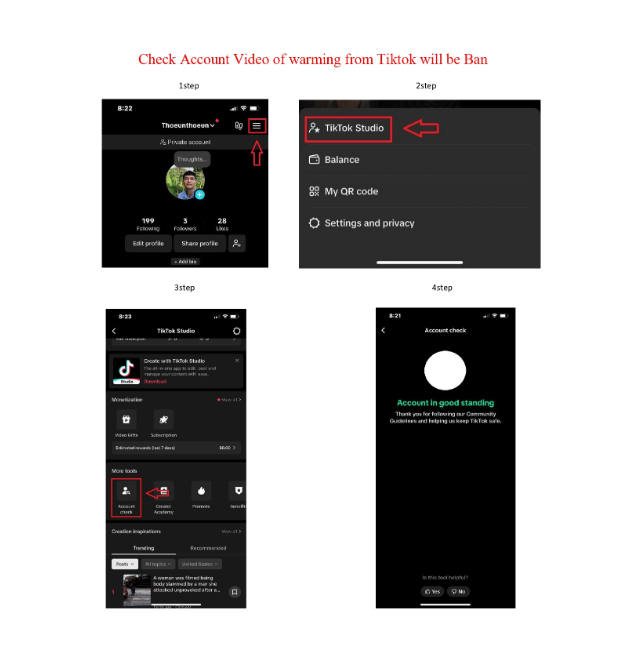
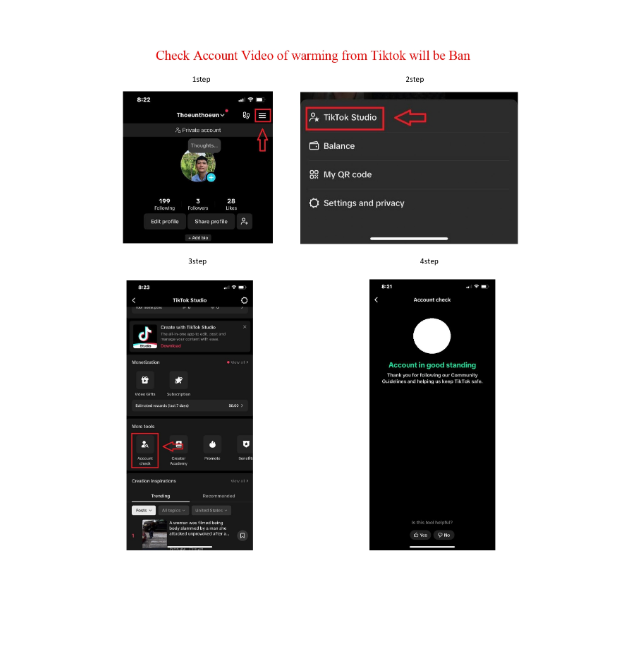
Before and after one commit to ThoeunDev/index_url, a plain HTML site: page index.html in a window 1280 px wide. Shown: the whole page, without its empty margins (327-967 px from the left). Drawn offline with Linux system fonts and the light colour scheme.

Commit message:
index_tiktok

```diff
--- a/index.html
+++ b/index.html
@@ -8,6 +8,6 @@
 <body>
     <h1></h1>
     <!-- Example of displaying an image -->
-    <img src="./Img/fix tiktok warning_page-0001.jpg" alt="Description of Image" style="display: block; margin: 0 auto;" width="500">
+    <img src="./Img/fix tiktok warning_page-0001.jpg" alt="Description of Image" style="display: block; margin: 0 auto;" width="450">
 </body>
 </html>
```
